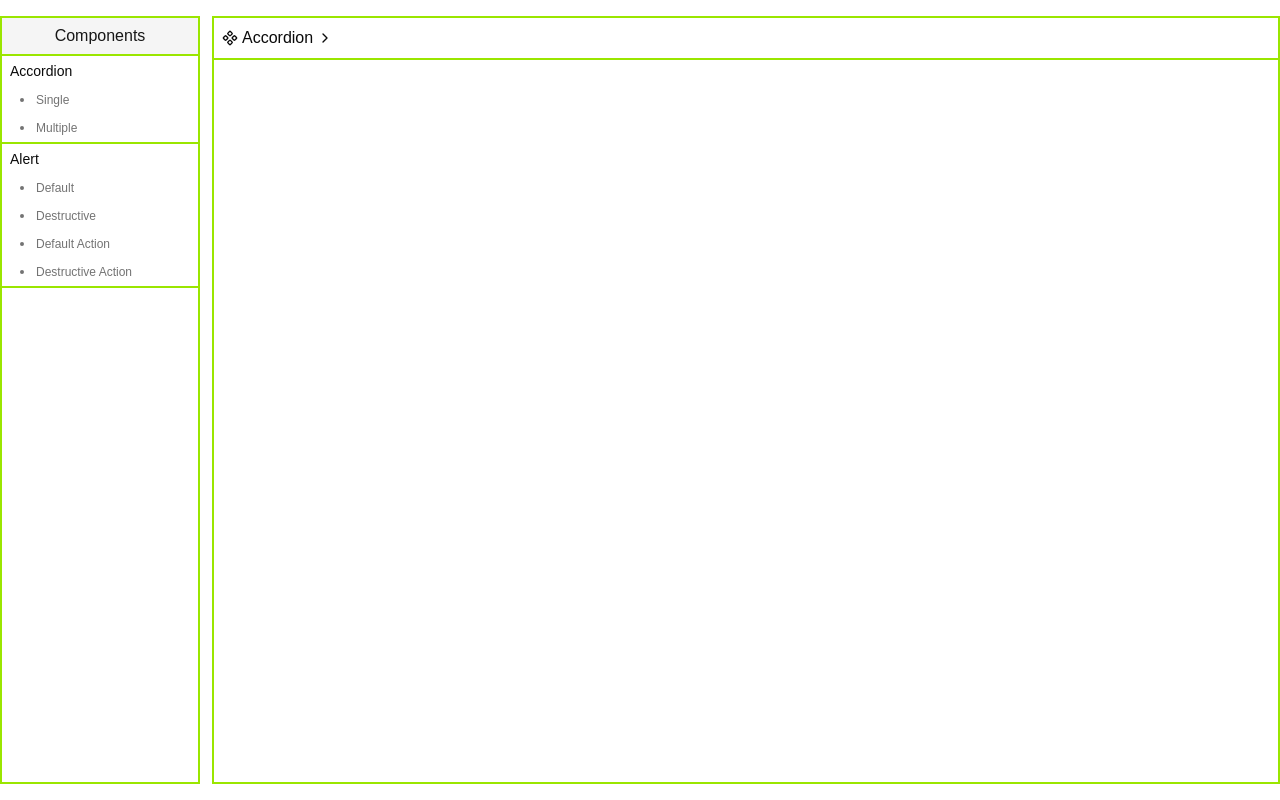
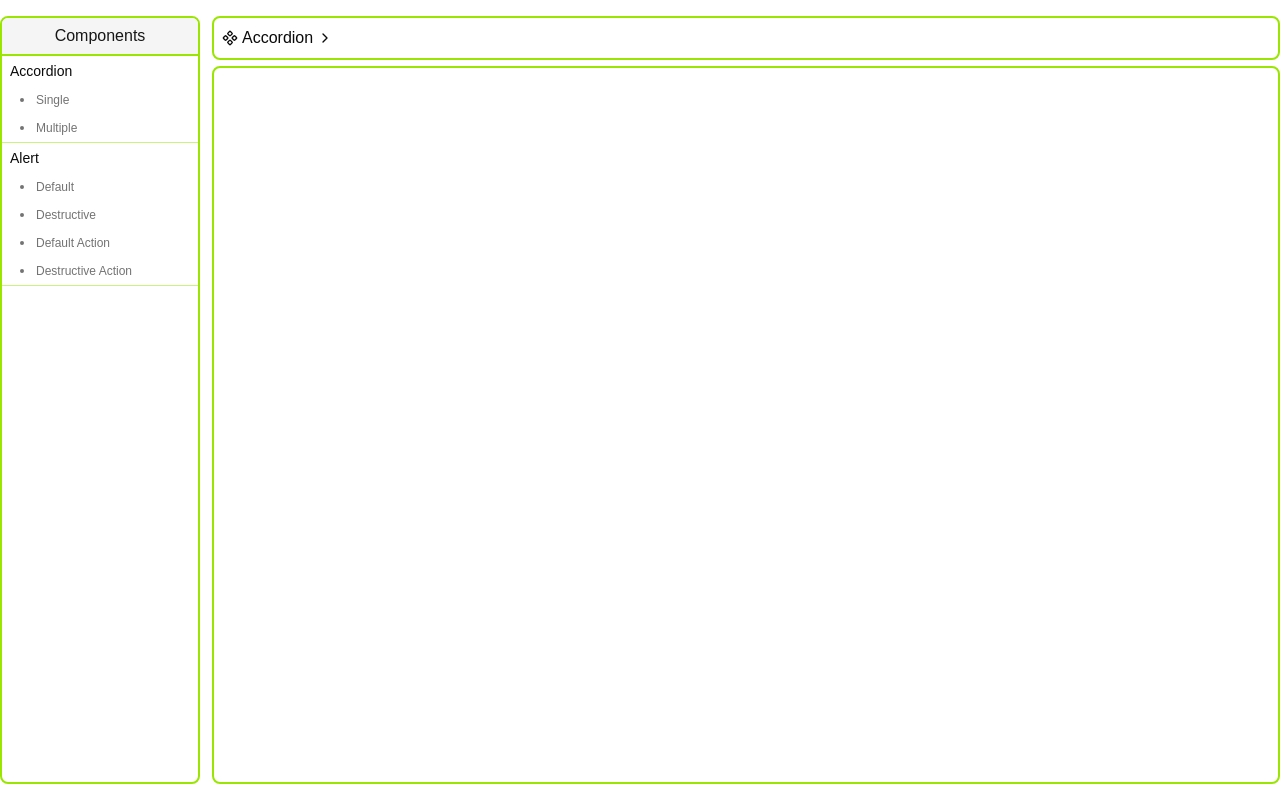
Before and after one commit to Mishenko28/ShadShelf, a React (Vite) app: page /components/accordion in a window 1280 px wide. Built offline with nearby package versions, Linux system fonts and the light colour scheme.

Commit message:
feat: enhance component layout and styling in Sidebar and ComponentLayout

```diff
--- a/src/index.css
+++ b/src/index.css
@@ -7,7 +7,7 @@
 
 @theme inline {
 	--font-heading: var(--font-sans);
-    --font-sans: 'Inter Variable', sans-serif;
+	--font-sans: "Inter Variable", sans-serif;
 	--color-sidebar-ring: var(--sidebar-ring);
 	--color-sidebar-border: var(--sidebar-border);
 	--color-sidebar-accent-foreground: var(--sidebar-accent-foreground);
@@ -128,3 +128,16 @@
 		@apply font-sans;
 	}
 }
+
+@utility corner-bevel {
+	corner-shape: bevel;
+}
+@utility corner-scoop {
+	corner-shape: scoop;
+}
+@utility corner-notch {
+	corner-shape: notch;
+}
+@utility corner-squircle {
+	corner-shape: squircle;
+}
--- a/src/my-components/ComponentLayout.tsx
+++ b/src/my-components/ComponentLayout.tsx
@@ -10,8 +10,8 @@ export default function ComponentLayout() {
 	const variantName = getVariantNameByPath(pathname.split("/")[3])
 
 	return (
-		<div className="h-full border-2 border-lime-400">
-			<header className="border-b-2 border-lime-400 p-2">
+		<div className="flex h-full flex-col gap-1.5">
+			<header className="corner-bevel rounded-md border-2 border-lime-400 p-2">
 				<span className="flex items-center gap-1">
 					<ComponentIcon size={16} />
 					<h1>{componentName}</h1>
@@ -19,7 +19,7 @@ export default function ComponentLayout() {
 					<h1>{variantName}</h1>
 				</span>
 			</header>
-			<div className="p-4">
+			<div className="flex-1 rounded-md corner-bevel border-2 border-lime-400 p-4">
 				<Suspense fallback={<p>Loading...</p>}>
 					<Outlet />
 				</Suspense>
--- a/src/my-components/Sidebar.tsx
+++ b/src/my-components/Sidebar.tsx
@@ -29,13 +29,13 @@ export default function Sidebar() {
 	const activeVariant = pathname.split("/")[3]
 
 	return (
-		<div className="w-50 border-2 border-lime-400">
+		<div className="corner-bevel w-50 overflow-hidden rounded-md border-2 border-lime-400">
 			<div className="bg-accent text-accent-foreground border-b-2 border-b-lime-400 p-1.5 text-center">
 				<h1>Components</h1>
 			</div>
 			<div>
 				{navigations.map(nav => (
-					<div key={nav.path} className="border-b-2 border-b-lime-400">
+					<div key={nav.path} className="border-b border-lime-400/50">
 						<div className="px-2 py-1.25">
 							<h1 className="text-sm">{nav.name}</h1>
 						</div>
```
Lines whose indentation alone changed are shown as unchanged.
